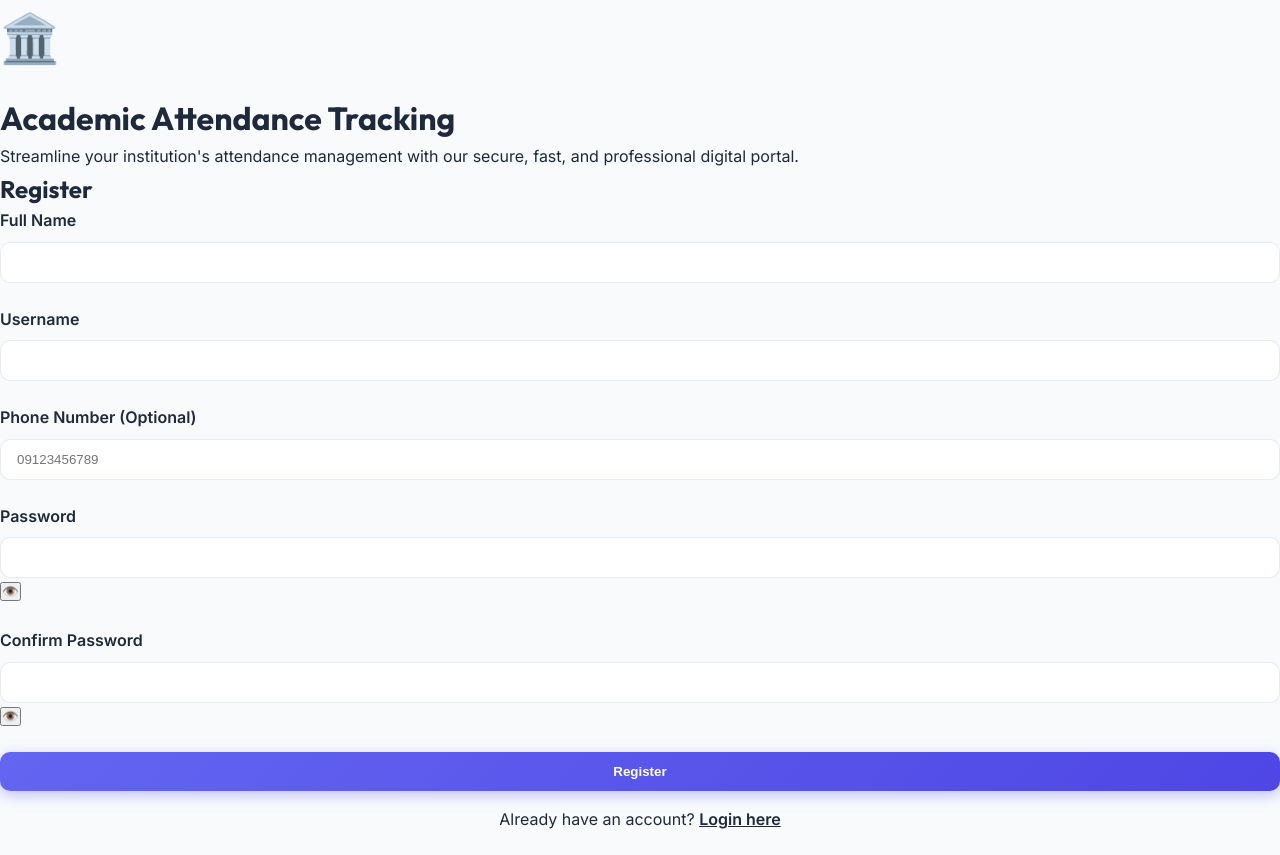
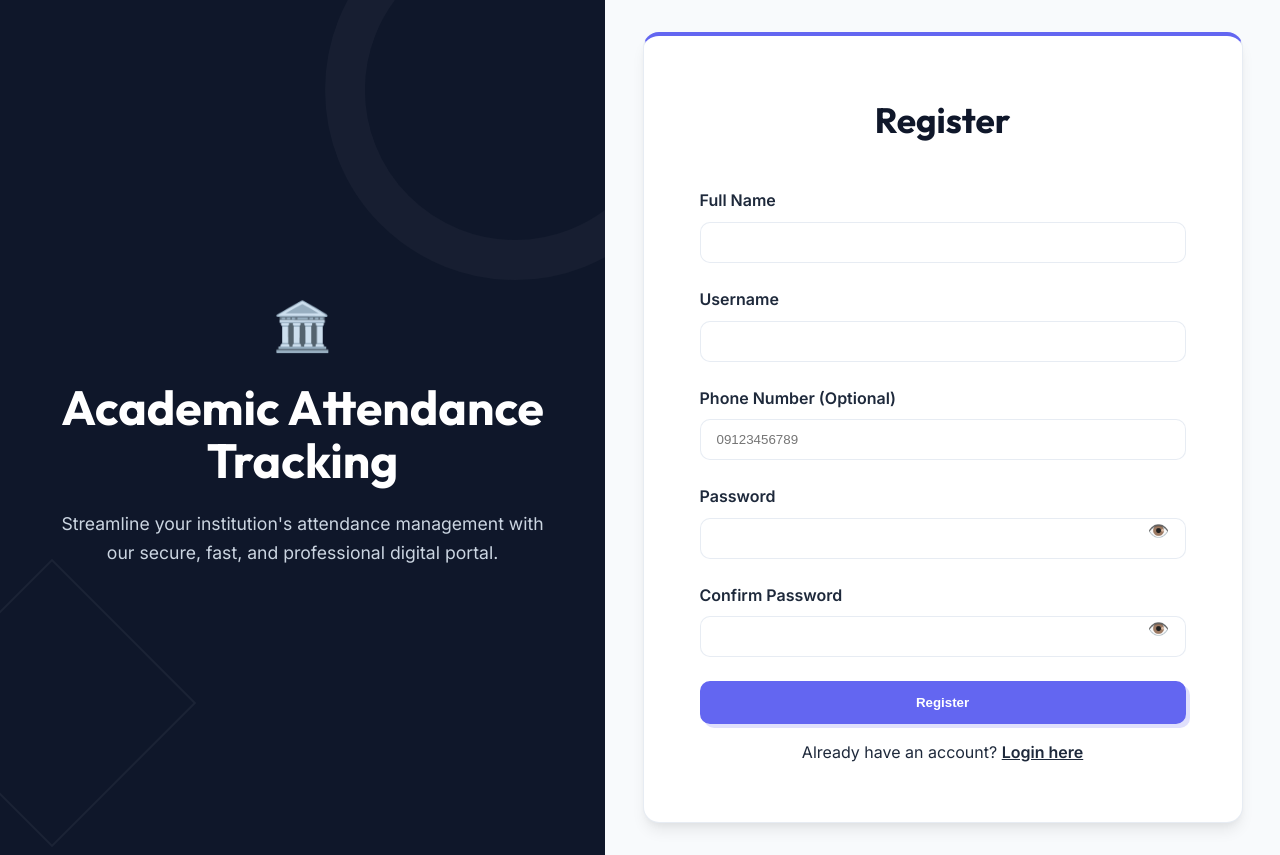
Before and after one commit to YoursTrulyInarius/Student_Attendance, a PHP site: page /Student_Att/users/register in a window 1280 px wide. Before the commit the page ends 829 px from the top, so only its background shows below. Run offline with PHP 8.4, Linux system fonts and the light colour scheme; some libraries are stand-ins or nearby versions.

Commit message:
initial commit

```diff
--- a/public/css/style.css
+++ b/public/css/style.css
@@ -55,6 +55,156 @@ h4,
 .sidebar h2 {
     font-family: 'Outfit', sans-serif;
     font-weight: 700;
+}
+
+/* Auth / Login Styles */
+.login-container {
+    display: flex;
+    min-height: 100vh;
+    width: 100%;
+    background-color: var(--bg-main);
+}
+
+.login-left {
+    flex: 1;
+    background-color: var(--primary);
+    color: white;
+    display: flex;
+    align-items: center;
+    justify-content: center;
+    padding: 3rem;
+    position: relative;
+    overflow: hidden;
+}
+
+/* Decorative geometric shapes instead of gradients */
+.login-left::before {
+    content: '';
+    position: absolute;
+    width: 300px;
+    height: 300px;
+    border: 40px solid rgba(255, 255, 255, 0.03);
+    border-radius: 50%;
+    top: -100px;
+    right: -100px;
+    z-index: 1;
+}
+
+.login-left::after {
+    content: '';
+    position: absolute;
+    width: 200px;
+    height: 200px;
+    border: 2px solid rgba(255, 255, 255, 0.05);
+    bottom: 50px;
+    left: -50px;
+    transform: rotate(45deg);
+    z-index: 1;
+}
+
+.login-left-content {
+    max-width: 520px;
+    position: relative;
+    z-index: 2;
+    text-align: center;
+}
+
+.login-left-content h1 {
+    font-size: 3rem;
+    margin-bottom: 1.5rem;
+    line-height: 1.1;
+    color: #ffffff;
+    font-weight: 700;
+}
+
+.login-left-content p {
+    font-size: 1.1rem;
+    color: #cbd5e1;
+    line-height: 1.6;
+}
+
+.login-right {
+    flex: 1.2;
+    display: flex;
+    align-items: center;
+    justify-content: center;
+    padding: 2rem;
+    background-color: #f8fafc;
+}
+
+.login-card {
+    width: 100%;
+    max-width: 600px;
+    /* Comfortably wide but not overwhelming */
+    padding: 3.5rem;
+    background: #ffffff;
+    border: 1px solid var(--border);
+    border-top: 4px solid var(--accent);
+    /* Simple color accent */
+    border-radius: var(--radius);
+    box-shadow: var(--shadow);
+    /* Standard soft shadow */
+    position: relative;
+}
+
+.login-card h2 {
+    font-size: 2.2rem;
+    color: var(--primary);
+    margin-bottom: 2.5rem;
+    text-align: center;
+    font-weight: 700;
+}
+
+.login-card form {
+    position: relative;
+    z-index: 2;
+}
+
+.login-card .form-group {
+    margin-bottom: 1.5rem;
+}
+
+.login-card .error-msg {
+    color: var(--danger);
+    font-size: 0.8rem;
+    display: block;
+    margin-top: 0.25rem;
+}
+
+.form-group-password {
+    position: relative;
+}
+
+.eye-toggle {
+    position: absolute;
+    right: 1rem;
+    top: 2.3rem;
+    /* Adjusted for label */
+    background: none;
+    border: none;
+    cursor: pointer;
+    font-size: 1.1rem;
+    color: var(--text-muted);
+    padding: 0;
+}
+
+@media (max-width: 968px) {
+    .login-container {
+        flex-direction: column;
+    }
+
+    .login-left {
+        padding: 4rem 2rem;
+        flex: none;
+    }
+
+    .login-left-content h1 {
+        font-size: 2.2rem;
+    }
+
+    .login-right {
+        padding: 3rem 1rem;
+    }
 }
 
 /* Layout */
@@ -219,14 +369,17 @@ h4,
 }
 
 .btn-primary {
-    background: linear-gradient(135deg, var(--accent) 0%, #4f46e5 100%);
+    background-color: var(--accent);
     color: white;
-    box-shadow: 0 4px 14px 0 rgba(99, 102, 241, 0.39);
+    border: 2px solid var(--accent);
+    box-shadow: 4px 4px 0px rgba(99, 102, 241, 0.2);
 }
 
 .btn-primary:hover {
-    transform: translateY(-2px);
-    box-shadow: 0 6px 20px rgba(99, 102, 241, 0.45);
+    background-color: var(--primary);
+    border-color: var(--primary);
+    transform: translate(-2px, -2px);
+    box-shadow: 6px 6px 0px rgba(15, 23, 42, 0.2);
 }
 
 .btn-secondary {
```
